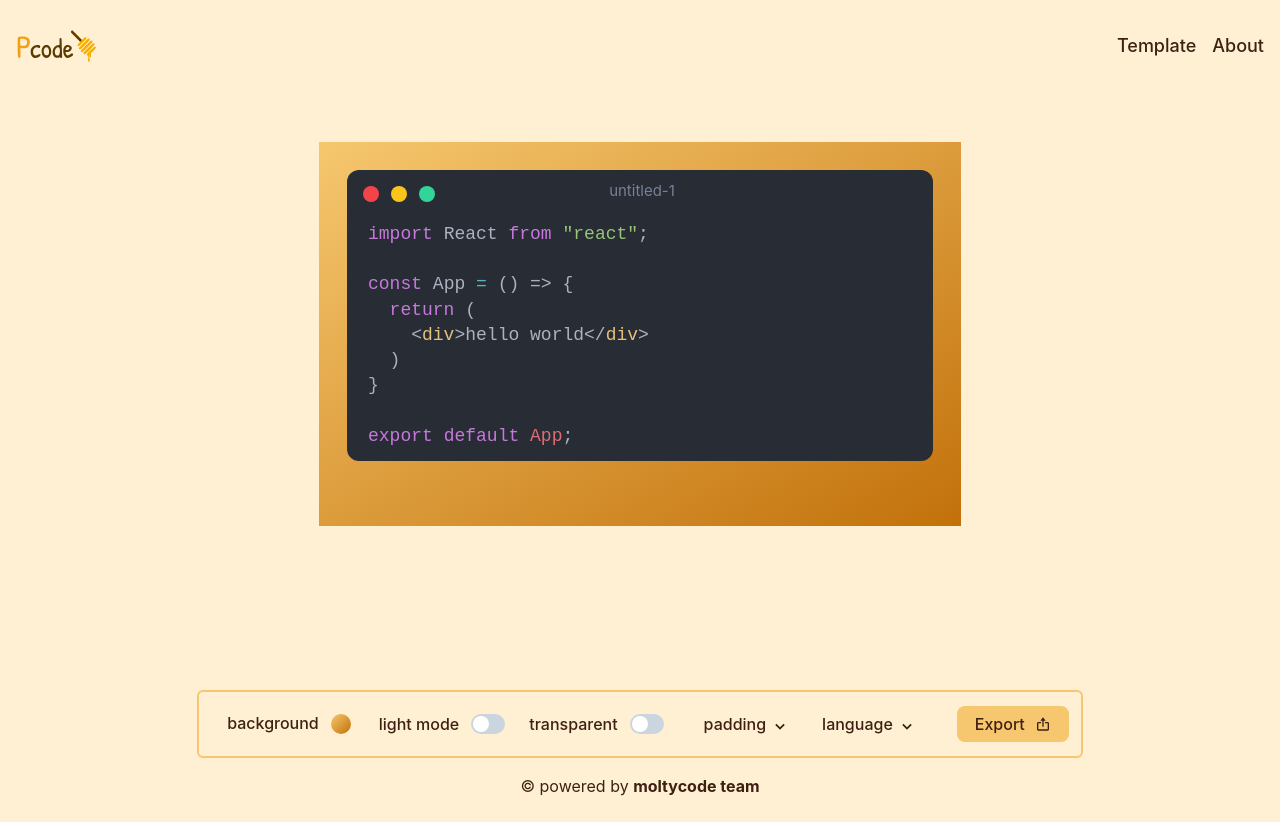
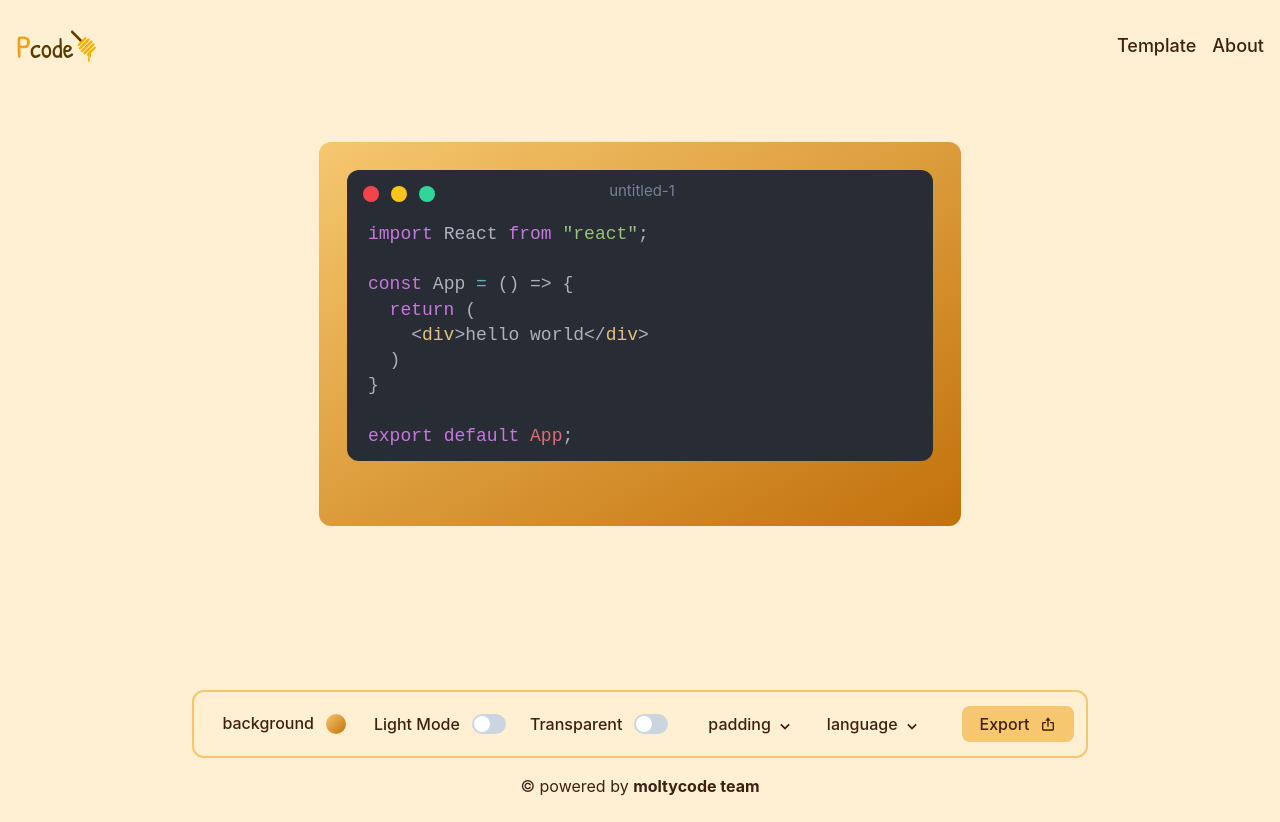
Before and after one commit to The-Pcode/pcode, a React (Create React App) app: page / in a window 1280 px wide. Built offline with nearby package versions, Linux system fonts and the light colour scheme.

Commit message:
fix ui & ux

```diff
--- a/src/components/modal.tsx
+++ b/src/components/modal.tsx
@@ -33,7 +33,7 @@ const ModalComp = ({
 
         <ModalFooter>
           <a
-            className="bg-primary-200 font-medium  text-primary-400 w-full py-2 text-center rounded-lg"
+            className="bg-primary-200 font-medium  text-primary-400 w-full py-2 text-center rounded-lg hover:bg-primary-400 hover:text-primary-200 capitalize transition duration-300 ease-in-out"
             href={src}
             download="Pcode"
           >
--- a/src/pages/homePage.tsx
+++ b/src/pages/homePage.tsx
@@ -95,7 +95,7 @@ const HomePage = (): JSX.Element => {
     <div className="container ">
       <div
         ref={isTransparent ? null : boxRef}
-        className={` max-w-7xl  min-h-96 h-auto mb-14  w-screen  sm:w-auto ${
+        className={` max-w-7xl  min-h-96 h-auto mb-14  w-screen  sm:w-auto rounded-xl ${
           paddingOptions ? paddingOptions : "p-7"
         } ${isTransparent ? "transparentBg" : bg}`}
       >
@@ -127,7 +127,7 @@ const HomePage = (): JSX.Element => {
         </div>
       </div>
 
-      <div className="mx-auto min-w-9/12 w-screen sm:w-auto flex-wrap h-auto py-3 border-2 border-primary-200  rounded-md flex justify-between items-center pl-3 pr-3 ">
+      <div className="mx-auto min-w-9/12 w-screen sm:w-auto flex-wrap h-auto py-3 border-2 border-primary-200  rounded-xl flex justify-between items-center pl-3 pr-3 capitalize ">
         <div className="flex items-center flex-wrap  ">
           <div className="flex items-center mr-3 cursor-pointer">
             <Menu>
```
